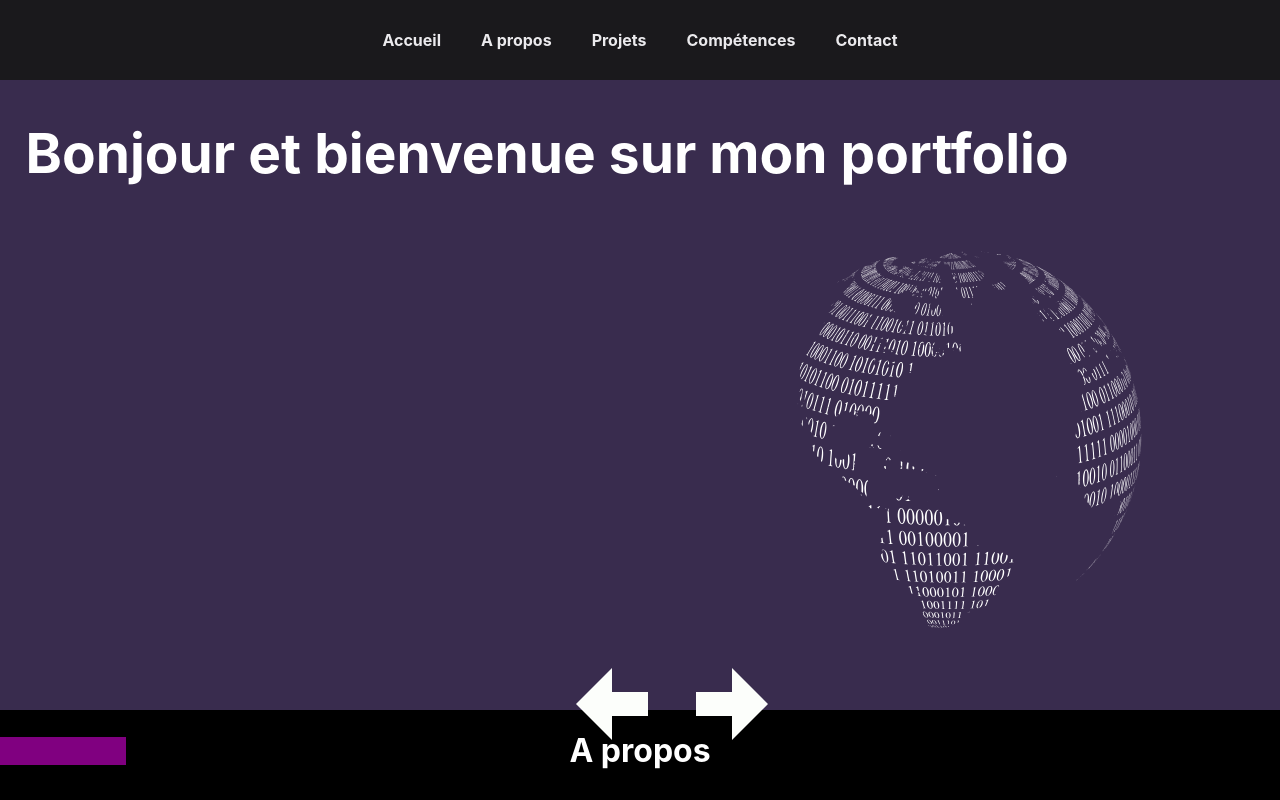
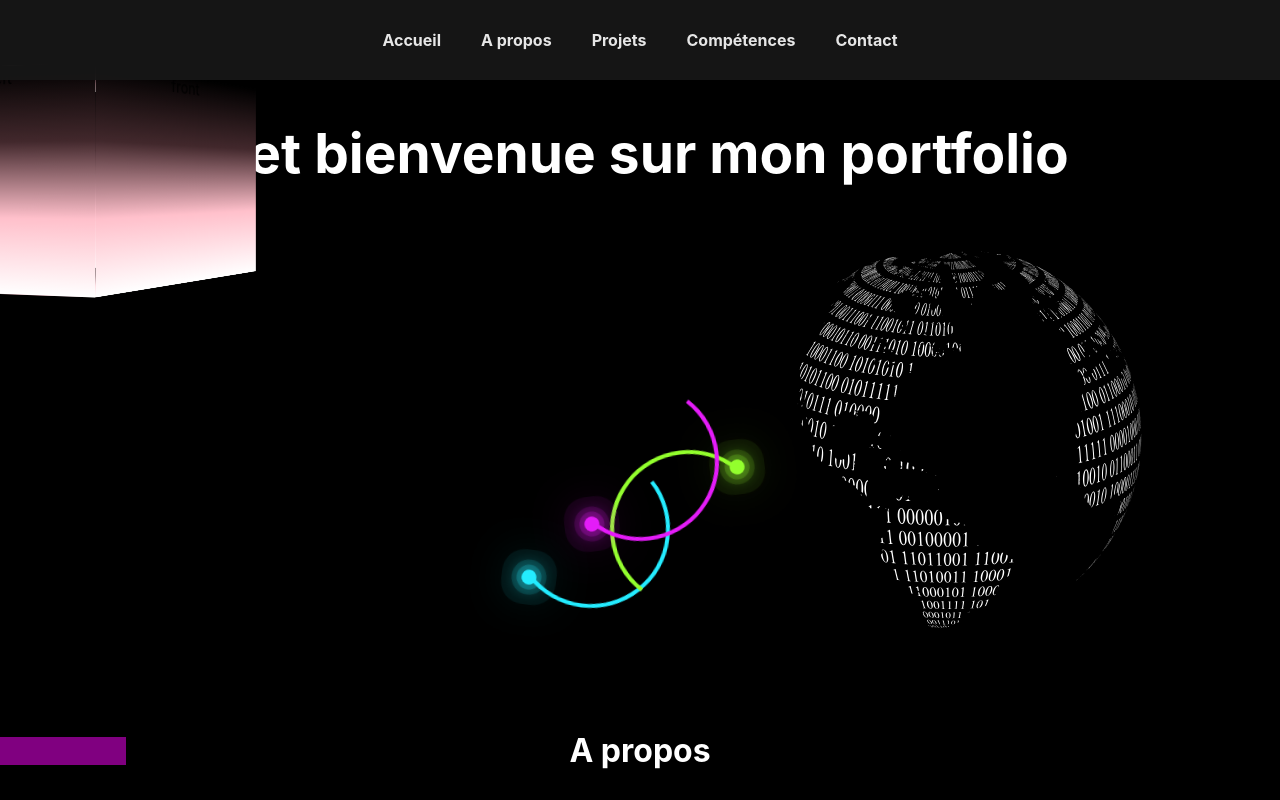
Before and after one commit to ChristelDeveza/Portfolio-first, a React (Vite) app: page / in a window 1280 px wide. Shown: the top 800 px of the page. Built offline with nearby package versions, Linux system fonts and the light colour scheme.

Commit message:
cube and cercles animations

```diff
--- a/src/Components/Home.css
+++ b/src/Components/Home.css
@@ -1,15 +1,15 @@
 .home {
-  background-color: rgb(57, 44, 78);
+  background-color: black;
   display: flex;
   flex-direction: column;
   height: 630px;
-  padding-top:80px;
+  padding-top: 80px;
 }
 
 .home-container {
   position: absolute;
-  top:15%;
-  left:2%;
+  top: 15%;
+  left: 2%;
   color: white;
 }
 
@@ -23,11 +23,10 @@
 
 .home .home-img2 {
   height: 50%;
- position: absolute;
+  position: absolute;
   right: 10%;
-  top:30%;
+  top: 30%;
   filter: invert();
-
 }
 .home .home-img {
   height: 24%;
@@ -36,7 +35,168 @@
   display: block;
   margin-left: auto;
   margin-right: auto;
-  filter:invert();
+  filter: invert();
   left: 45%;
+}
+
+.wrap {
+  perspective: 800px;
+  perspective-origin: 50% 100px;
+}
+
+.cube {
+  position: relative;
+  width: 200px;
+  transform-style: preserve-3d;
+}
+
+.cube div {
+  position: absolute;
+  width: 200px;
+  height: 200px;
+}
+
+.back {
+  transform: translateZ(-100px) rotateY(180deg);
+  background: linear-gradient(black, rgb(66, 40, 44), pink, white);
+}
+
+.right {
+  transform: rotateY(-270deg) translateX(100px);
+  transform-origin: top right;
+  background: linear-gradient(black, rgb(66, 40, 44), pink, white);
+}
+
+.left {
+  transform: rotateY(270deg) translateX(-100px);
+  transform-origin: center left;
+  background: linear-gradient(black, rgb(66, 40, 44), pink, white);
+}
+
+.top {
+  transform: rotateX(-90deg) translateY(-100px);
+  transform-origin: top center;
+  background: linear-gradient(black, rgb(66, 40, 44), pink, white);
+}
+.bottom {
+  transform: rotateX(90deg) translateY(100px);
+  transform-origin: bottom center;
+  background: linear-gradient(black, rgb(66, 40, 44), pink, white);
+}
+.front {
+  transform: translateZ(100px);
+  background: linear-gradient(black, rgb(66, 40, 44), pink, white);
+}
+
+@keyframes spin {
+  from {
+    transform: rotateY(0);
+  }
+  to {
+    transform: rotateY(360deg);
+  }
+}
+
+.cube {
+  animation: spin 5s infinite linear;
+}
+
+.ring-container {
+  position: relative;
+  width: 100%;
+  display: flex;
+  justify-content: center;
+  align-items: center;
+  margin-top: 25rem;
+}
+
+.ring-container .ring {
+  position: relative;
+  width: 150px;
+  height: 150px;
+  margin: -30px;
+  border-radius: 50%;
+  border: 4px solid transparent;
+  border-top: 4px solid #24ecff;
+  border-left: 4px solid #24ecff;
+  animation: animate 4s linear infinite;
+}
+@keyframes animate {
+
+    0% {
+      transform: rotate(0deg);
+    }
+    100% {
+      transform: rotate(360deg);
+    }
+}
+
+.ring-container .ring::before {
+  content: '';
+  position: absolute;
+  top: 12px;
+  right: 12px;
+  border-radius: 50%;
+  width: 15px;
+  height: 15px;
+  background: #24ecff;
+  box-shadow: 0 0 0 5px #24ecff33, 0 0 0 10px #24ecff22, 0 0 0 20px #24ecff11,
+    0 0 20px #24ecff, 0 0 50px #24ecff;
+}
+
+.ring-container .ring:nth-child(2) {
+  animation: animate2 4s linear infinite;
+  animation-delay: -1s;
+  border-top: 4px solid transparent ;
+  border-left: 4px solid #93ff2d ;
+  border-bottom: 4px solid #93ff2d ;
+}
+
+.ring-container .ring:nth-child(2)::before {
+  content: '';
+  position: absolute;
+  top: initial;
+  top: 12px;
+  left: 12px;
+  border-radius: 50%;
+  width: 15px;
+  height: 15px;
+  background: #93ff2d;
+  box-shadow: 0 0 0 5px #93ff2d33, 0 0 0 10px #93ff2d22, 0 0 0 20px #93ff2d11,
+    0 0 20px #93ff2d, 0 0 50px #93ff2d;
+}
+
+@keyframes animate2 {
+
+  0% {
+    transform: rotate(360deg);
+  }
+  100% {
+    transform: rotate(0deg);
+  }
+}
+
+.ring-container .ring:nth-child(3)::before {
+  content: '';
+  position: absolute;
+  top: initial;
+  top: 12px;
+  left: 12px;
+  border-radius: 50%;
+  width: 15px;
+  height: 15px;
+  background: #e41cf8;
+  box-shadow: 0 0 0 5px #e41cf833, 0 0 0 10px #e41cf822, 0 0 0 20px #e41cf811,
+    0 0 20px #e41cf8, 0 0 50px #e41cf8;
+}
+
+.ring-container .ring:nth-child(3) {
+  animation: animate2 4s linear infinite;
+  animation-delay: -3s;
+  position: absolute;
+  top: -66.66px;
+  border-top: 4px solid transparent;
+  border-left: 4px solid #e41cf8;
+  border-bottom: 4px solid #e41cf8;
 
 }
--- a/src/Components/Home.jsx
+++ b/src/Components/Home.jsx
@@ -1,20 +1,34 @@
-import React from 'react'
-import picture1 from "../Img/left-and-right-arrows.svg";
-import picture2 from "../Img/Binary-Globe.svg";
-import "./Home.css";
-
+import React from 'react';
+import picture1 from '../Img/left-and-right-arrows.svg';
+import picture2 from '../Img/Binary-Globe.svg';
+import './Home.css';
 
 function Home() {
   return (
-    <div className='home' id="Accueil">
+    <div className='home' id='Accueil'>
       <div className='home-container'>
         <h1 className='home-text'>Bonjour et bienvenue sur mon portfolio</h1>
-       </div>
-       <img className='home-img' src={picture1} alt="picture"/>
-       <img className='home-img2' src={picture2} alt="picture2"/>
-
+      </div>
+      <div class='wrap'>
+        <div class='cube'>
+          <div class='front'>front</div>
+          <div class='back'>back</div>
+          <div class='top'>top</div>
+          <div class='bottom'>bottom</div>
+          <div class='left'>left</div>
+          <div class='right'>right</div>
+        </div>
+      </div>
+      <div className='ring-container'>
+        <div className='ring'></div>
+        <div className='ring'></div>
+        <div className='ring'></div>
+      </div>
+      <div>
+        <img className='home-img2' src={picture2} alt='picture2' />
+      </div>
     </div>
-  )
+  );
 }
 
-export default Home
+export default Home;
```
